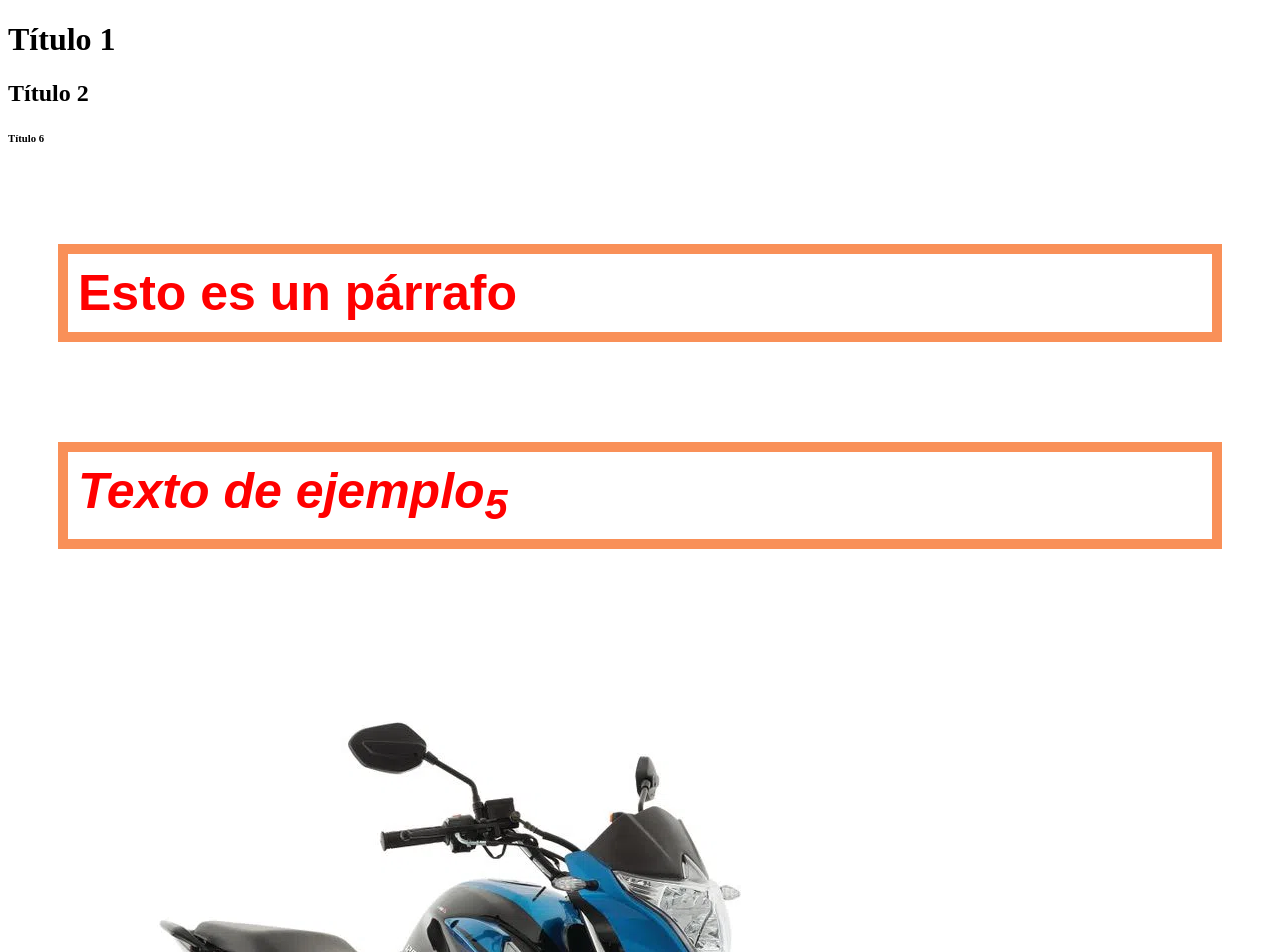
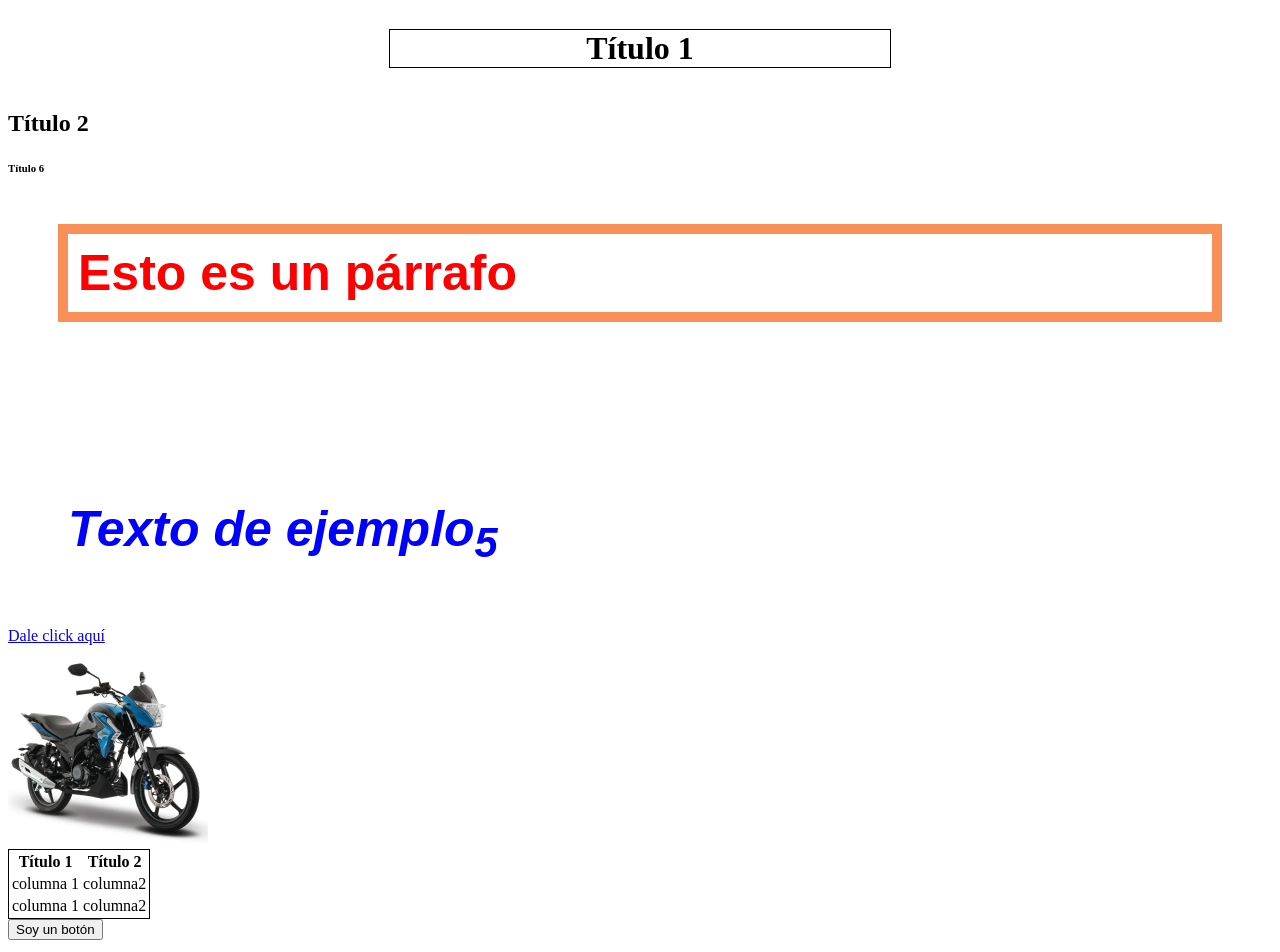
Before and after one commit to PinD20/TallerHTML, a plain HTML site: page index.html in a window 1280 px wide. Shown: the top 952 px of the page. Drawn offline with Linux system fonts and the light colour scheme.

Commit message:
Avance final sesión 1

```diff
--- a/index.html
+++ b/index.html
@@ -1,37 +1,52 @@
 <!DOCTYPE html>
 <html>
-    <head>
+    <head><!-- Encabezado de la página  -->
+        <!-- Título de la página  -->
         <title>Mi página</title>
+
+        <!-- Hoja de CSS a utilizar  -->
         <link rel="stylesheet" href="styles.css">
     </head>
-    <body>
-        <h1>Título 1</h1>
+    <body><!-- Cuerpo de la página  -->
+
+        <!-- Etiquetas de título  -->
+        <div id="div1">
+            <h1 id="titulo1">Título 1</h1>
+        </div>
+
         <h2>Título 2</h2>
 
         <h6>Título 6</h6>
 
+        <!-- Párrafo  -->
         <b><p>Esto es un párrafo</p></b>
+
+        <!-- Etiqueta de salto de línea  -->
+        <br>
 
         <b>
             <i>
-                <p>Texto de ejemplo<sub>5</sub> </p>
+                <p id="texto_unico">Texto de ejemplo<sub>5</sub> </p>
             </i>
         </b>
 
+        <!-- Link (Para redireccionar)  -->
+       <a id="link1" href="https://portal.ingenieria.usac.edu.gt">Dale click aquí</a>
+       <br>
 
-       <a href="https://portal.ingenieria.usac.edu.gt">Dale click aquí</a>
+        <!-- Colocar una imagen  -->
+       <img id="moto" src="./imgs/moto.webp">
 
 
-       <img src="./imgs/moto.webp">
-
-        <table>
-            <thead>
-                <tr>
-                    <th>Título 1</th>
+        <!-- Tabla  -->
+        <table class="default">
+            <thead> <!-- Encabezado Tabla  -->
+                <tr> <!-- Fila  -->
+                    <th>Título 1</th> <!-- Columna  -->
                     <th>Título 2</th>
                 </tr>
             </thead>
-            <tbody>
+            <tbody> <!-- Cuerpo de la tabla  -->
                 <tr>
                     <td>columna 1</td>
                     <td>columna2</td>
@@ -43,6 +58,7 @@
             </tbody>
         </table>
 
+        <!-- Botón  -->
         <button>Soy un botón</button>
 
         <p>Texto de prueba</p>
--- a/styles.css
+++ b/styles.css
@@ -6,6 +6,36 @@ p {
     padding: 10px;
     margin-left: 50px;
     margin-right: 50px;
+}
+
+#texto_unico {
+    color: blue;
+    border: 0px;
     margin-top: 100px;
-    margin-bottom: 100px;
 }
+
+#titulo1 {
+    text-align: center;
+    border: 1px solid;
+    width: 500px;
+}
+
+#div1 {
+    /* Estos dos atributos centran todo lo que está en el div */
+    display: flex;
+    justify-content: center;
+}
+
+#moto {
+    width: 200px;
+    /*
+    Si se utilizan los dos, se puede deformar la imagen
+    De preferencia utilizar sólo uno de los dos (width o height)
+
+    heigth: 100px
+    */
+}
+
+table {
+    border: 1px solid;
+}
```
